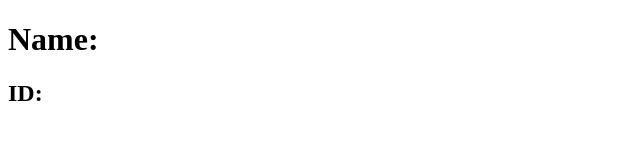
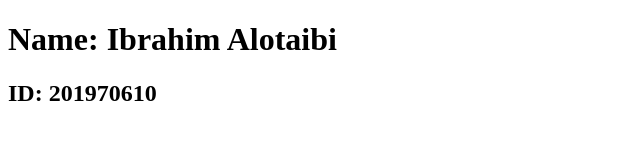
Before and after one commit to IbrahimOT1/COE453_01_201970610, a plain HTML site: page index.html in a window 1280 px wide. Shown: the whole page, without its empty margins (0-640 px from the left). Drawn offline with Linux system fonts and the light colour scheme.

Commit message:
Edited index.html

```diff
--- a/index.html
+++ b/index.html
@@ -4,7 +4,7 @@
   <title>HTML5 Boilerplate</title>
 </head>
 <body>
-  <h1>Name: </h1>
-  <h2>ID: </h2>
+  <h1>Name: Ibrahim Alotaibi</h1>
+  <h2>ID: 201970610</h2>
 </body>
 </html>
```
